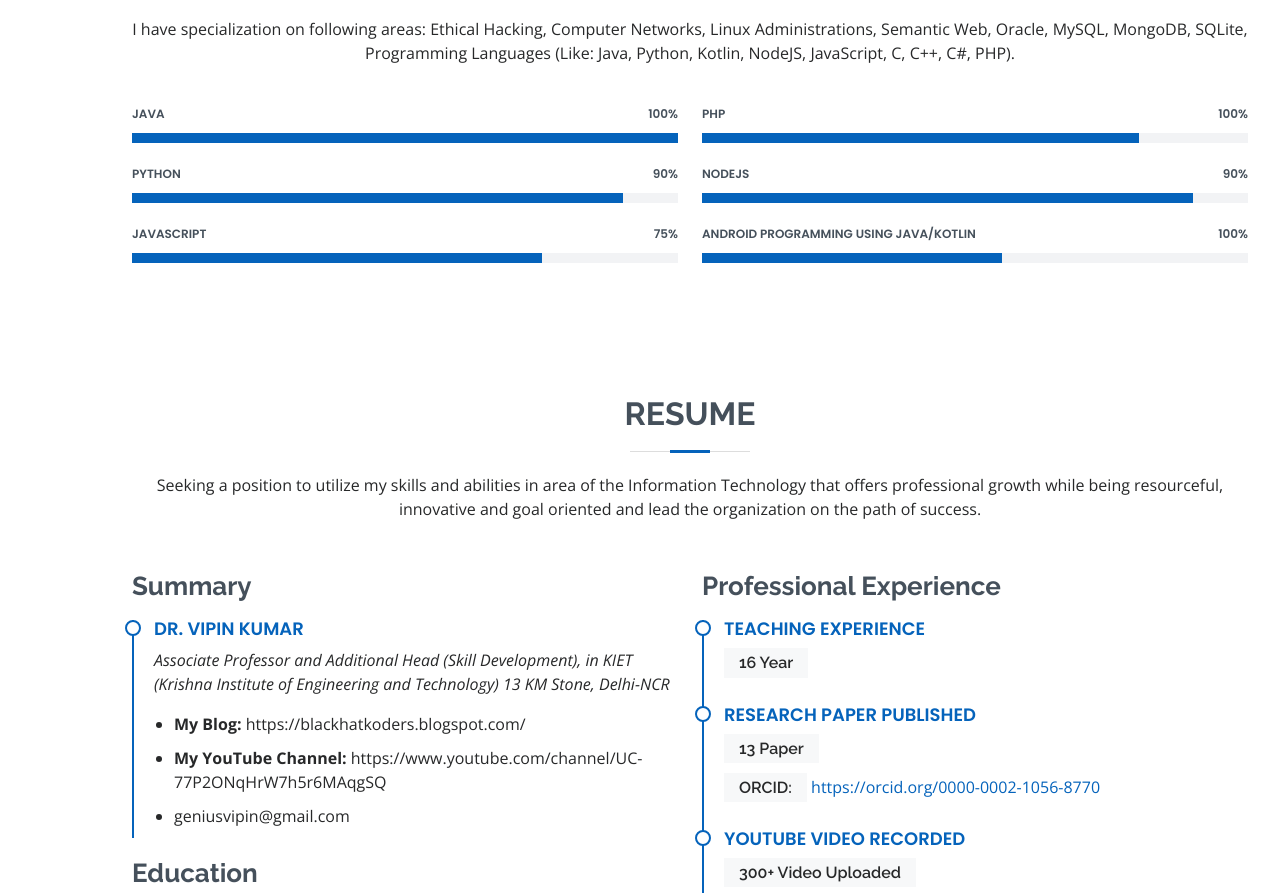
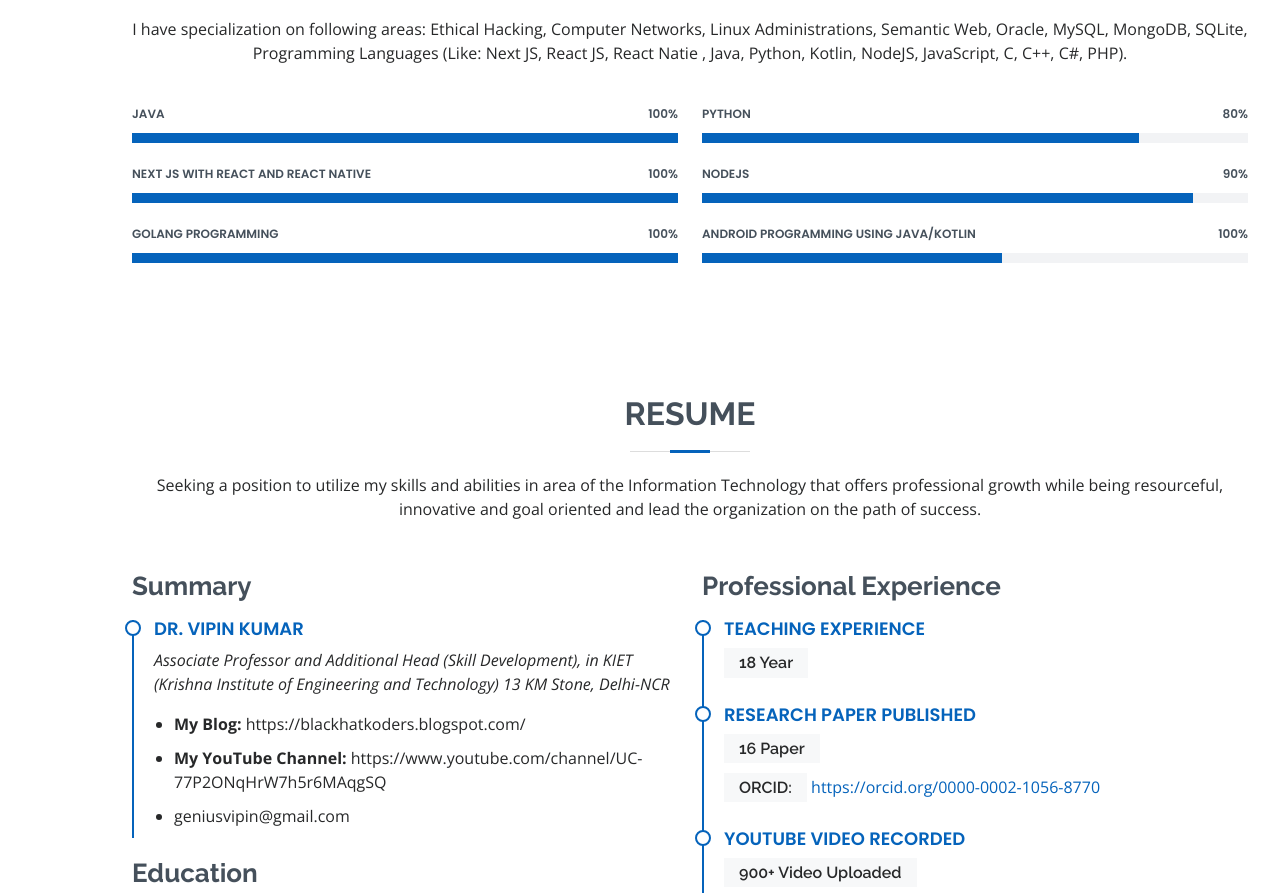
Before and after one commit to DrVipinKumar/DrVipinKumar.github.io, a plain HTML site: page index.html in a window 1280 px wide. Shown: the part 1704-2597 px from the top of the page. Drawn offline with nearby package versions, Linux system fonts and the light colour scheme.

Commit message:
Updated on 18 August 2023

```diff
--- a/index.html
+++ b/index.html
@@ -89,7 +89,7 @@
 			<p>I have developed so many android apps, all apps are running very well on Google Play Store</p>
             <h4>Google Play Link:</h4><a href="https://play.google.com/store/apps/dev?id=7986902539973575716">https://play.google.com/store/apps/dev?id=7986902539973575716</a><br>
 			<br><br><h3>As a YouTuber</h3>
-			<p>I have uploaded almost 300 videos on Android Programming using Java and Kotlin, Kotlin Programming,
+			<p>I have uploaded almost 900+ videos on Latest Technologies like React JS, React Native, React with Material UI, Next JS, Android Programming using Java and Kotlin, Kotlin Programming,
 			Java Programming, Python Programming, NodeJS, and MongoDB. My YouTube Channel Name is: <h3 style="color:red;">Dr. Vipin Classes</h3></p>
 			<h4>YouTube Link: </h4><a href="https://www.youtube.com/channel/UC-77P2ONqHrW7h5r6MAqgSQ">https://www.youtube.com/channel/UC-77P2ONqHrW7h5r6MAqgSQ</a><br>
           </div>
@@ -106,7 +106,7 @@
           <h2>Skills</h2>
           <p>I have specialization on following areas: Ethical Hacking, Computer Networks,
 		  Linux Administrations, Semantic Web, Oracle, MySQL, MongoDB, SQLite,
-		  Programming Languages (Like: Java, Python, Kotlin, NodeJS, JavaScript, C, C++, C#, PHP).
+		  Programming Languages (Like: Next JS, React JS, React Natie , Java, Python, Kotlin, NodeJS, JavaScript, C, C++, C#, PHP).
 		  </p>
         </div>
 
@@ -122,16 +122,16 @@
             </div>
 
             <div class="progress">
-              <span class="skill">Python <i class="val">90%</i></span>
+              <span class="skill">Next JS with React and React Native <i class="val">100%</i></span>
               <div class="progress-bar-wrap">
-                <div class="progress-bar" role="progressbar" aria-valuenow="90" aria-valuemin="0" aria-valuemax="100"></div>
+                <div class="progress-bar" role="progressbar" aria-valuenow="100" aria-valuemin="0" aria-valuemax="100"></div>
               </div>
             </div>
 
             <div class="progress">
-              <span class="skill">JavaScript <i class="val">75%</i></span>
+              <span class="skill">GoLang Programming <i class="val">100%</i></span>
               <div class="progress-bar-wrap">
-                <div class="progress-bar" role="progressbar" aria-valuenow="75" aria-valuemin="0" aria-valuemax="100"></div>
+                <div class="progress-bar" role="progressbar" aria-valuenow="100" aria-valuemin="0" aria-valuemax="100"></div>
               </div>
             </div>
 
@@ -140,7 +140,7 @@
           <div class="col-lg-6">
 
             <div class="progress">
-              <span class="skill">PHP <i class="val">100%</i></span>
+              <span class="skill">Python <i class="val">80%</i></span>
               <div class="progress-bar-wrap">
                 <div class="progress-bar" role="progressbar" aria-valuenow="80" aria-valuemin="0" aria-valuemax="100"></div>
               </div>
@@ -208,18 +208,18 @@
             <h3 class="resume-title">Professional Experience</h3>
             <div class="resume-item">
               <h4>Teaching Experience</h4>
-              <h5>16 Year</h5>
+              <h5>18 Year</h5>
 
             </div>
             <div class="resume-item">
               <h4>Research Paper Published</h4>
-              <h5>13 Paper</h5><br>
+              <h5>16 Paper</h5><br>
               <h5>ORCID:</h5>
 			  <a href="https://orcid.org/0000-0002-1056-8770">https://orcid.org/0000-0002-1056-8770</a>
             </div>
 			<div class="resume-item">
               <h4>YouTube Video Recorded</h4>
-              <h5>300+ Video Uploaded</h5><br>
+              <h5>900+ Video Uploaded</h5><br>
               <h5>YouTube Channel:</h5>
 			  <a href="https://www.youtube.com/channel/UC-77P2ONqHrW7h5r6MAqgSQ">Dr. Vipin Classes</a><br>
             </div>
```
